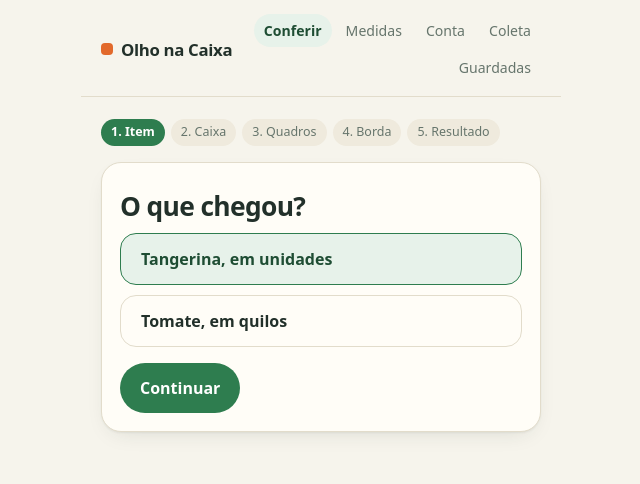
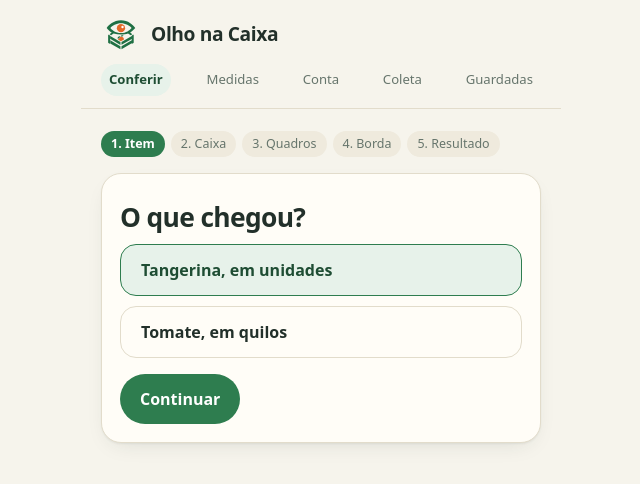
Before and after one commit to LIAO-Liga-Academica-de-IA-e-Otimizacao/olho-na-caixa, a Next.js app in the folder app/: page / in a window 1280 px wide. Shown: the top 484 px of the page, without its empty margins (319-959 px from the left). Built offline with nearby package versions, Linux system fonts and the light colour scheme.

Commit message:
feat(app): add brand logo and restack the topbar.
Give the shell a QuiverAI mark as favicon and header identity, and put brand and nav on separate rows so the five links stay aligned on one line.

```diff
--- a/app/app/globals.css
+++ b/app/app/globals.css
@@ -44,9 +44,9 @@ input {
 
 .topbar {
   display: flex;
-  align-items: center;
-  justify-content: space-between;
-  gap: 12px;
+  flex-direction: column;
+  align-items: stretch;
+  gap: 10px;
   max-width: 480px;
   width: 100%;
   margin: 0 auto;
@@ -58,37 +58,37 @@ input {
 .brand {
   display: flex;
   align-items: center;
-  gap: 8px;
+  gap: 10px;
   font-weight: 750;
-  font-size: 1.05rem;
+  font-size: 1.2rem;
   letter-spacing: -0.02em;
+  line-height: 1;
   text-decoration: none;
   color: var(--ink);
   white-space: nowrap;
 }
 
-.brand::before {
-  content: "";
-  width: 12px;
-  height: 12px;
-  border-radius: 4px;
-  background: var(--orange);
+.brand-mark {
+  width: 40px;
+  height: 40px;
   flex: none;
 }
 
 .nav {
   display: flex;
-  flex-wrap: wrap;
-  justify-content: flex-end;
-  gap: 4px;
-  font-size: 0.88rem;
+  flex-wrap: nowrap;
+  align-items: center;
+  justify-content: space-between;
+  gap: 2px;
+  font-size: 0.82rem;
 }
 
 .nav a {
   text-decoration: none;
   color: var(--muted);
-  padding: 6px 10px;
+  padding: 6px 8px;
   border-radius: 999px;
+  white-space: nowrap;
 }
 
 .nav a[aria-current="page"] {
--- a/app/app/layout.tsx
+++ b/app/app/layout.tsx
@@ -6,6 +6,9 @@ import "./globals.css";
 export const metadata: Metadata = {
   title: "Olho na Caixa",
   description: "Conferência de tangerina e tomate na recepção da cozinha.",
+  icons: {
+    icon: "/logo.svg",
+  },
 };
 
 export default function RootLayout({ children }: { children: ReactNode }) {
--- a/app/components/Shell.tsx
+++ b/app/components/Shell.tsx
@@ -19,6 +19,7 @@ export function Shell({ children }: { children: ReactNode }) {
     <div className="app-shell">
       <header className="topbar">
         <Link className="brand" href="/">
+          <img className="brand-mark" src="/logo.svg" alt="" width={40} height={40} />
           Olho na Caixa
         </Link>
         <nav className="nav">
```
Also changed, not shown: app/public/logo.svg (added).
